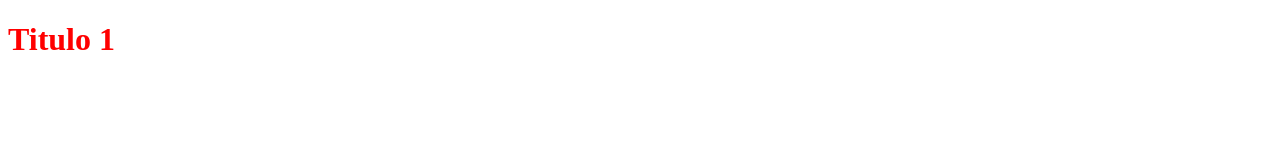
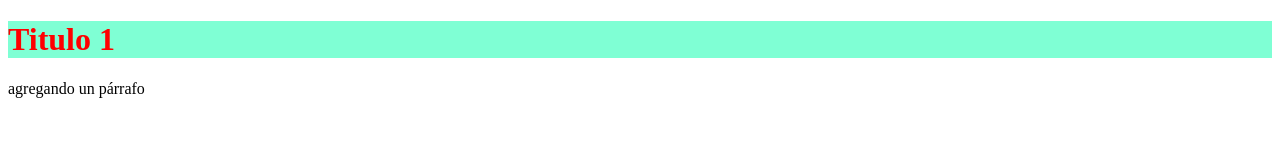
Before and after one commit to mangeramos/pruebamari0025, a plain HTML site: page index.html in a window 1280 px wide. Drawn offline with Linux system fonts and the light colour scheme.

Commit message:
agregando un parrafo

```diff
--- a/assets/css/style.css
+++ b/assets/css/style.css
@@ -1,3 +1,4 @@
 h1{
     color: red;
+    background-color: aquamarine;
 }
--- a/index.html
+++ b/index.html
@@ -9,5 +9,6 @@
 </head>
 <body>
     <h1>Titulo 1</h1>
+    <p>agregando un párrafo</p>
 </body>
 </html>
```
